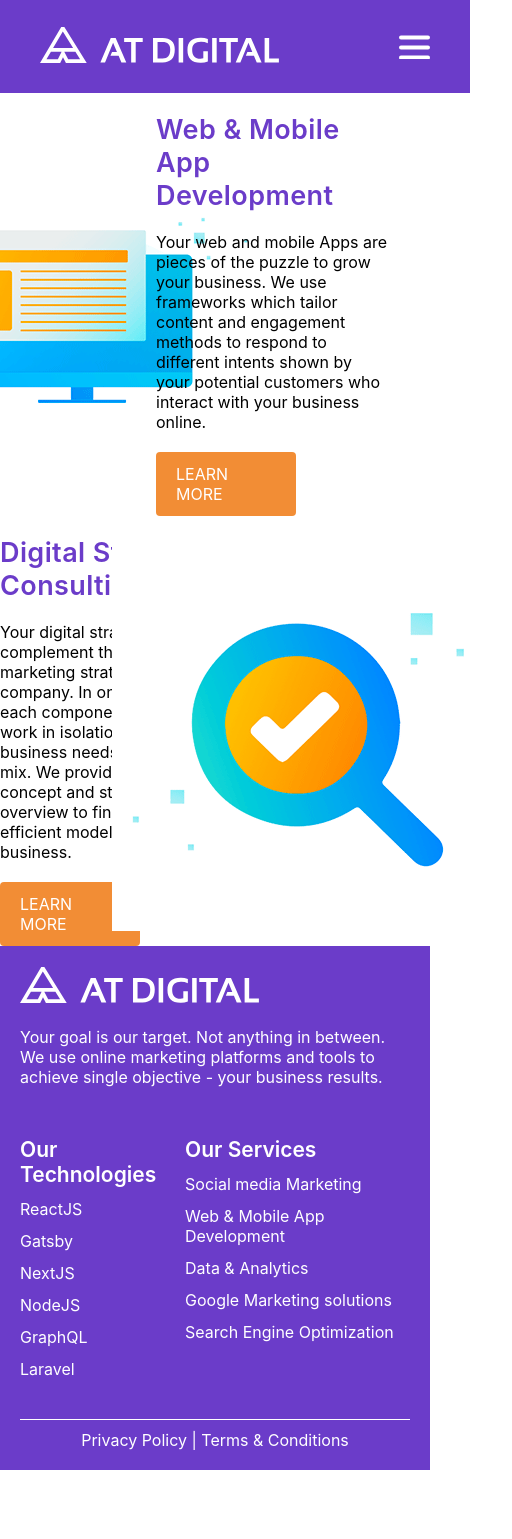
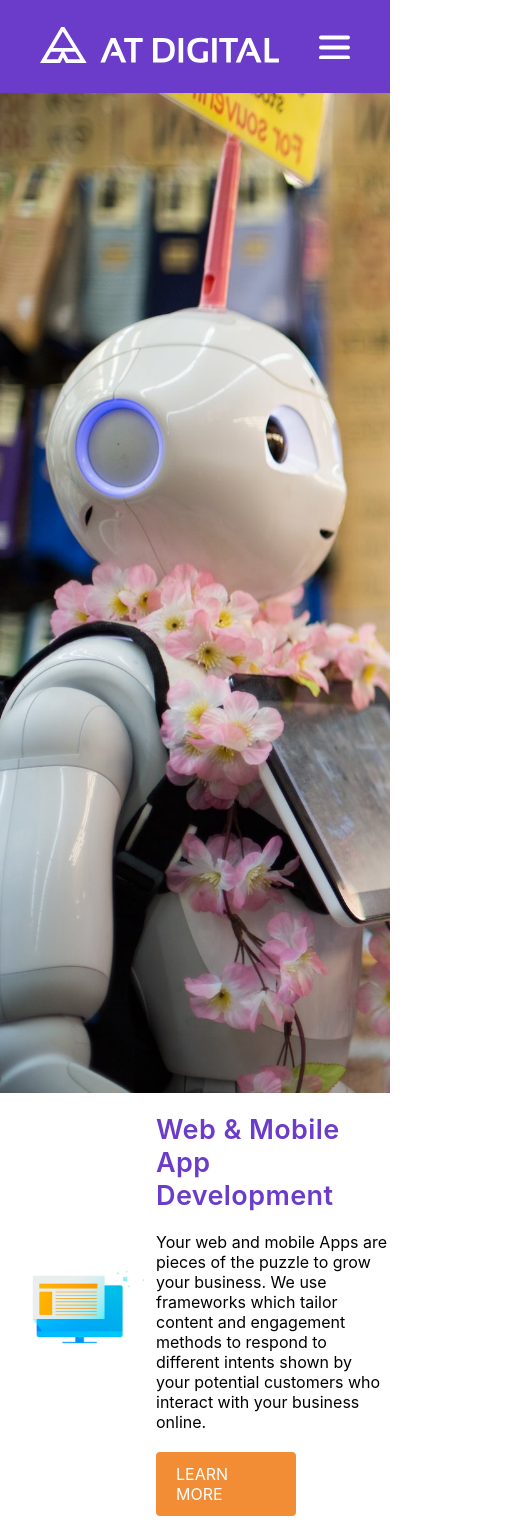
Before and after one commit to malindakpt/my-app2, a React (Create React App) app: page / in a window 390 px wide. Shown: the top 1539 px of the page, 512 px wide, since content can reach past the window. Before the commit the page ends 1470 px from the top, so only its background shows below. Built offline with nearby package versions, Linux system fonts and the light colour scheme.

Commit message:
Code refactored

```diff
--- a/src/App.tsx
+++ b/src/App.tsx
@@ -3,6 +3,7 @@ import { TopBar } from './components/topbar/topbar';
 import img1 from './assets/banner1.png';
 import img2 from './assets/banner2.png';
 import { Banner } from './components/banner/banner';
+import { MiddleContent } from './components/middleContent/middleContent';
 
 const bannerData = [{
   title: 'Web & Mobile App Development',
@@ -21,6 +22,7 @@ function App() {
   return (
     <div>
       <TopBar />
+      <MiddleContent />
       {
         bannerData.map(b => <Banner title={b.title} body={b.body} leftImage={b.leftImage} rightImage={b.rightImage} />)
       }
--- a/src/components/banner/banner.scss
+++ b/src/components/banner/banner.scss
@@ -6,10 +6,24 @@
     justify-content: center;
     margin: auto;
 
+    @media screen and (max-width: 375px) {
+        flex-direction: column;
+    }
+
+
     .image {
         width: 40%;
+        @media screen and (max-width: 375px) {
+            width: 100%;
+        }
+
         display: flex;
         justify-content: center;
+
+        img {
+            height: 100%;
+            width: 100%;
+        }
     }
 
     .content {
--- a/src/components/footer copy/footer.tsx
+++ /dev/null
@@ -1,5 +0,0 @@
-export const Footer = () => <>
-    <div>
-
-    </div>
-</>
--- a/src/components/footer/footer.scss
+++ b/src/components/footer/footer.scss
@@ -1,22 +1,38 @@
 .footer {
     background: #6B3CC9;
+    // width: calc(100% - 160px);
     width: 100%;
+
     float: left;
     color: white;
-    padding: 40px 80px 20px 80px;
+    padding-top: 50px;
+    padding-bottom: 20px;
+    // padding: 40px 80px 20px 80px;
 
-    @media screen and (max-width: 675px) {
-        padding: 20px;
+    @media screen and (max-width: 768px) {
+        padding-top: 20px;
     }
 
     .top {
         width: 100%;
+        // padding: 40px 80px 20px 80px;
 
         .left {
+
             width: 50%;
+
+            @media screen and (max-width: 768px) {
+                width: 100%;
+                // padding-top: 50px;
+            }
+
             float: left;
-            @media screen and (max-width: 675px) {
-                width: 100%;
+
+            .left-content {
+                padding-left: 50px;
+
+                @media screen and (max-width: 768px) {
+                    padding-left: 20px;
                 }
 
                 .left-text {
@@ -28,9 +44,9 @@
                     line-height: normal;
                     max-width: 500px;
 
-                @media screen and (max-width: 675px) {
+                    @media screen and (max-width: 768px) {
                         width: 100%;
-                    // padding-top: 50px;
+                    }
                 }
             }
         }
@@ -38,15 +54,25 @@
         .right {
             width: 50%;
             display: flex;
-            justify-content: space-around;
+            justify-content: flex-start;
 
-            @media screen and (max-width: 675px) {
-                width: 100%;
-                padding-top: 50px;
+            @media screen and (max-width: 375px) {
+                flex-direction: column;
             }
 
+            @media screen and (max-width: 768px) {
+                width: 100%;
+            }
 
             .column {
+                @media screen and (max-width: 768px) {
+                    padding-top: 50px;
+                    padding-left: 20px;
+                }
+
+                padding-left: 50px;
+                padding-right: 50px;
+
                 display: flex;
                 flex-direction: column;
                 gap: 12px;
@@ -72,6 +98,7 @@
             border-top: solid white 1px;
             max-width: 800px;
             margin: 10px auto;
+            width: 80%;
         }
     }
 }
--- a/src/components/footer/footer.tsx
+++ b/src/components/footer/footer.tsx
@@ -5,7 +5,7 @@ export const Footer = () => <>
     <div className="footer">
         <div className='top'>
             <div className="left">
-                <div className='logo'>
+                <div className='left-content'>
                     <div><img src={logo} /></div>
                     <div className='left-text'>Your goal is our target. Not anything in between. We use online marketing platforms and tools to achieve single objective - your business results.</div>
                 </div>
--- /dev/null
+++ b/src/components/middleContent/middleContent.scss
@@ -0,0 +1,8 @@
+.middleContent {
+    background-image: url('../../assets/background.jpeg');
+    background-size: cover;
+background-repeat: no-repeat;
+
+    height: 1000px;
+    width: 100%;
+}
--- /dev/null
+++ b/src/components/middleContent/middleContent.tsx
@@ -0,0 +1,7 @@
+import './middleContent.scss';
+
+export const MiddleContent = () => <>
+    <div className="middleContent">
+
+    </div>
+</>
--- a/src/components/topbar/topbar.scss
+++ b/src/components/topbar/topbar.scss
@@ -1,8 +1,6 @@
 .topbar {
     background: #6B3CC9;
     padding: 26px 40px;
-    width: 100%;
-
 
     display: flex;
     justify-content: space-between;
```
Also changed, not shown: src/assets/background.jpeg (added), src/components/footer copy/footer.scss (deleted). Lines whose indentation alone changed are shown as unchanged.
